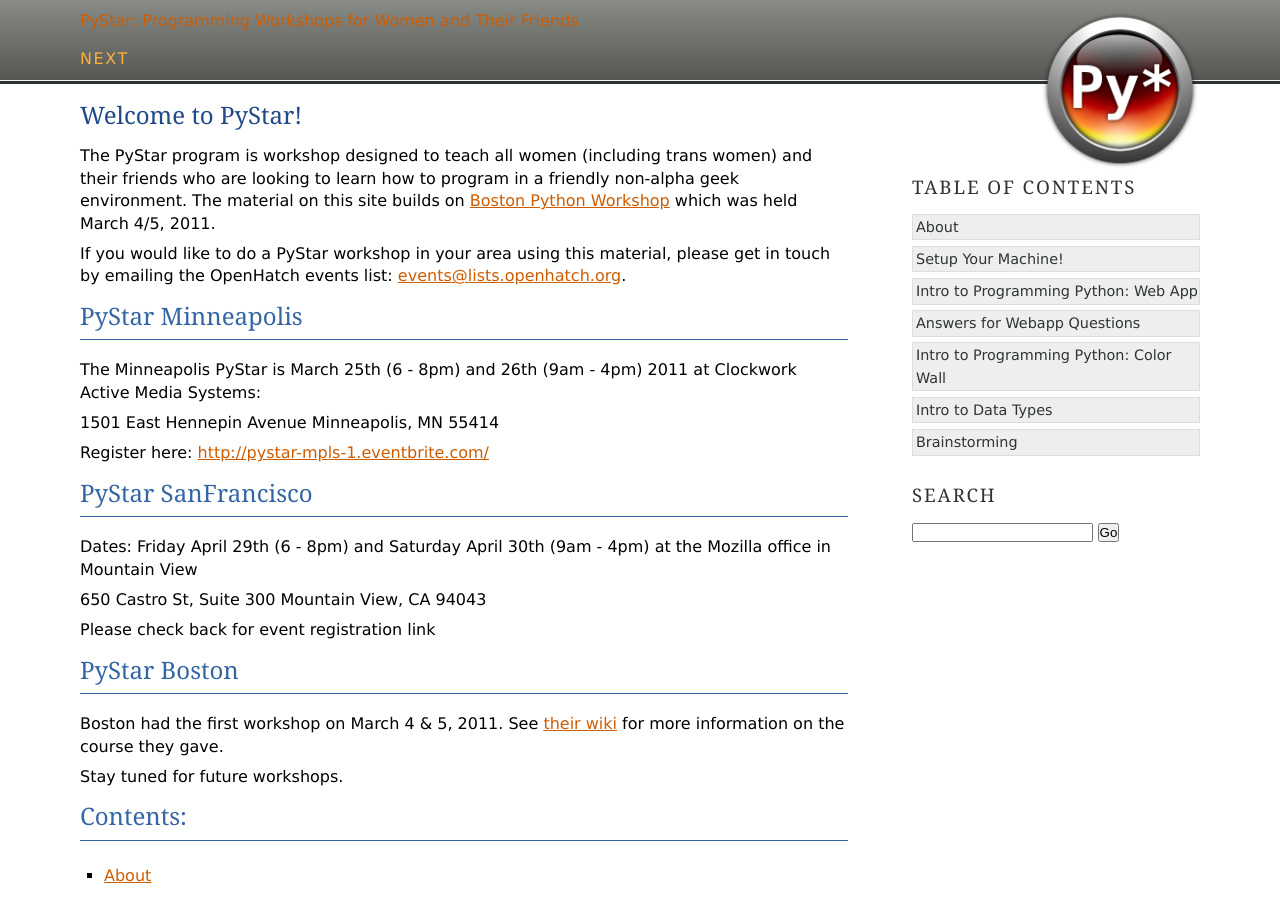
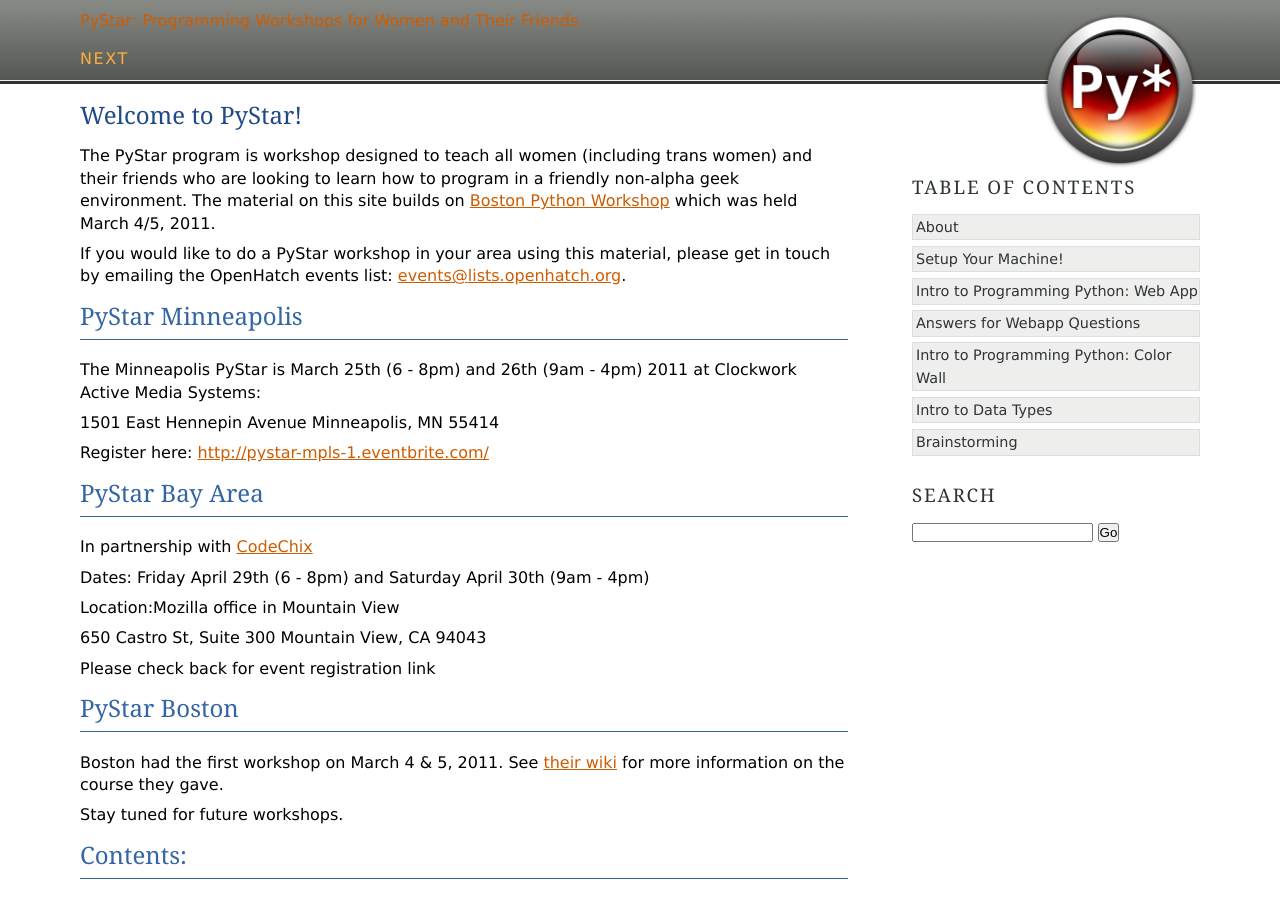
Before and after one commit to lsblakk/pystar, a Sphinx documentation site: the page built from docs/index.rst, in a window 1280 px wide and 900 px high. Built offline with Sphinx 7.4.7, drawn with Linux system fonts in a browser that asks for light colours.

Commit message:
Updated PyStar Bay Area to add CodeChix partnering

```diff
--- a/docs/index.rst
+++ b/docs/index.rst
@@ -25,16 +25,20 @@
 
 Register here: http://pystar-mpls-1.eventbrite.com/
 
-PyStar SanFrancisco
+PyStar Bay Area
 --------------------
+In partnership with `CodeChix <http://groupspaces.com/codechix>`_
 
 Dates: Friday April  29th (6 - 8pm) and Saturday
-April 30th (9am - 4pm) at the Mozilla office in Mountain View
+April 30th (9am - 4pm)
+
+Location:Mozilla office in Mountain View
 
 650 Castro St, Suite 300
 Mountain View, CA 94043
 
 Please check back for event registration link
+
 
 PyStar Boston
 ---------------------
```
